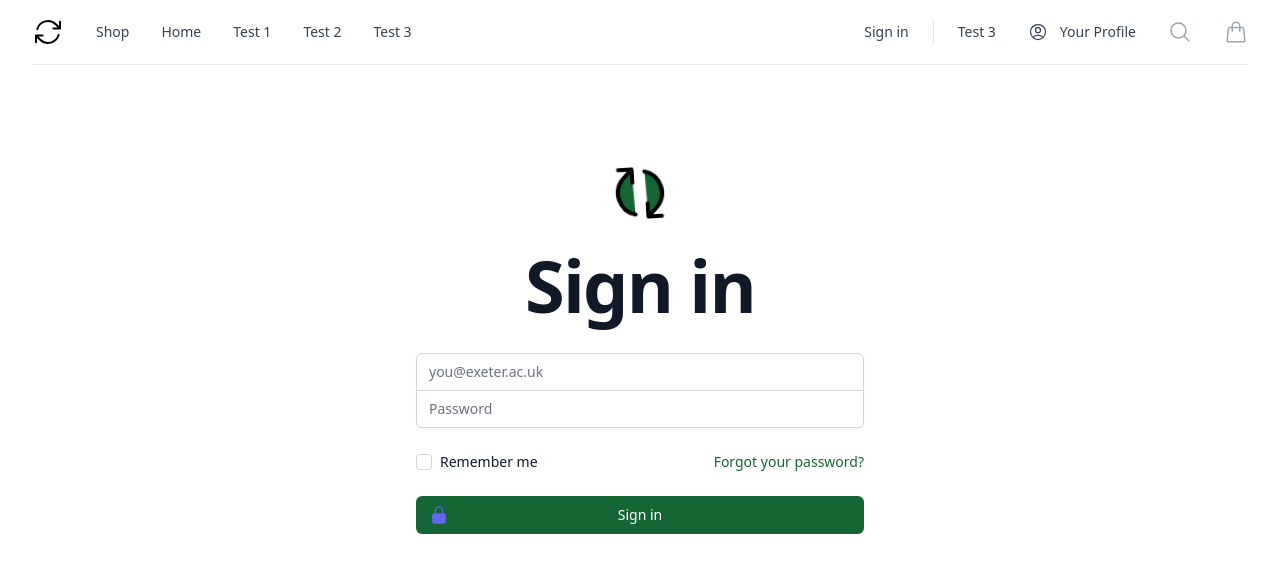
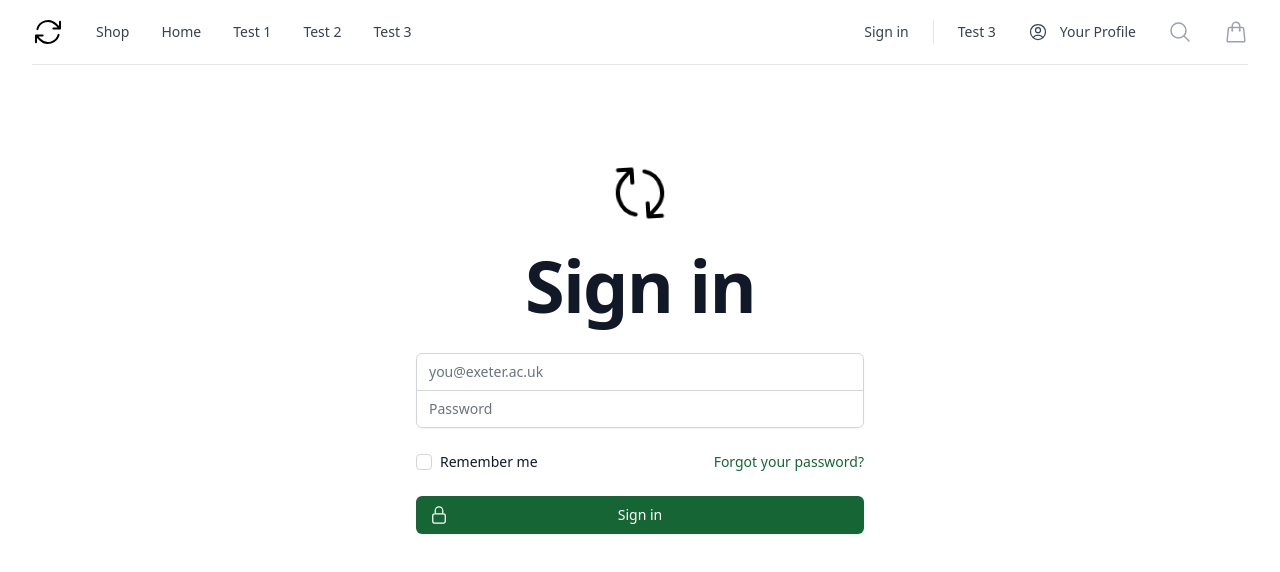
Before and after one commit to jonathanharg/ECM2434-ExeChange, a React (Vite) app: page /login in a window 1280 px wide. Shown: the top 572 px of the page. Built offline with nearby package versions, Linux system fonts and the light colour scheme.

Commit message:
Fixed icons

```diff
--- a/frontend/App.tsx
+++ b/frontend/App.tsx
@@ -1,5 +1,5 @@
-import logo from "./logo.svg";
 import React, { useEffect, useState } from "react";
+import ArrowPathIcon from "@heroicons/react/24/outline/ArrowPathIcon";
 
 function App() {
   const [status, setStatus] = useState({ message: "Loading..." });
@@ -16,11 +16,7 @@ function App() {
 
   return (
     <main className="grid min-h-full place-items-center bg-white py-24 px-6 sm:py-32 lg:px-8">
-      <img
-        src={logo}
-        className="animate-slow h-16 w-16 fill-green-800"
-        alt="ExeChange logo"
-      />
+      <ArrowPathIcon className="animate-slow mx-auto h-16 w-16" />
       <div className="text-center">
         <h1 className="mt-16 text-5xl font-bold tracking-tight text-gray-900 sm:text-9xl">
           E<span className="text-green-800">x</span>eChange
--- a/frontend/Login.tsx
+++ b/frontend/Login.tsx
@@ -1,8 +1,5 @@
 import React from "react";
-// import logo from "./logo.svg";
-import ArrowPathIcon from "@heroicons/react/24/outline/ArrowPathIcon";
-
-import { LockClosedIcon } from "@heroicons/react/24/solid";
+import { ArrowPathIcon, LockClosedIcon } from "@heroicons/react/24/outline";
 
 export default function Login() {
   return (
@@ -10,10 +7,7 @@ export default function Login() {
       <div className="flex min-h-full items-center justify-center py-24 px-4 sm:px-6 lg:px-8">
         <div className="w-full max-w-md space-y-8">
           <div>
-            <ArrowPathIcon
-              className="animate-slow mx-auto h-16 w-16 fill-green-800"
-              alt="ExeChange Logo"
-            />
+            <ArrowPathIcon className="animate-slow mx-auto h-16 w-16" />
             <h2 className="mt-6 text-center text-5xl font-bold tracking-tight text-gray-900 sm:text-7xl">
               Sign in
             </h2>
@@ -84,7 +78,7 @@ export default function Login() {
               >
                 <span className="absolute inset-y-0 left-0 flex items-center pl-3">
                   <LockClosedIcon
-                    className="h-5 w-5 text-indigo-500 group-hover:text-indigo-400"
+                    className="h-5 w-5 stroke-white group-hover:text-indigo-400"
                     aria-hidden="true"
                   />
                 </span>
```
Also changed, not shown: frontend/logo.svg (deleted).
